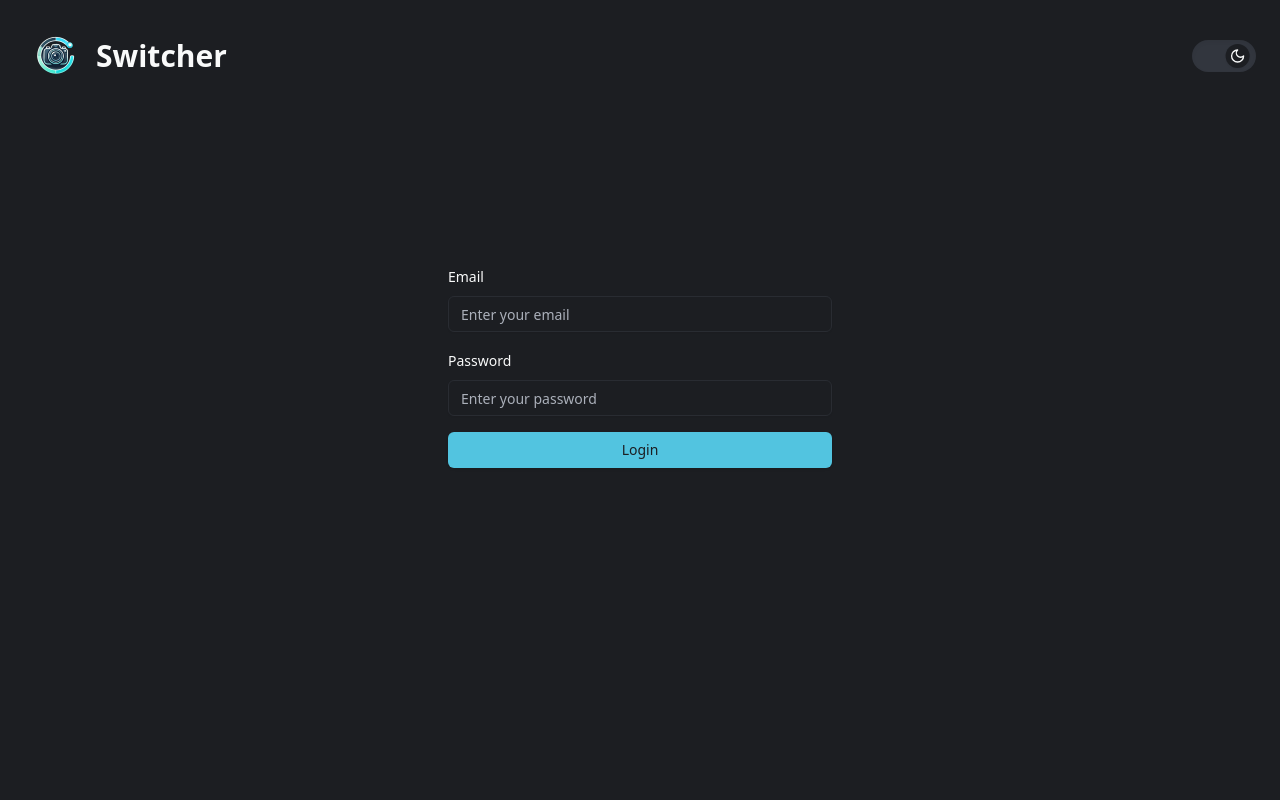
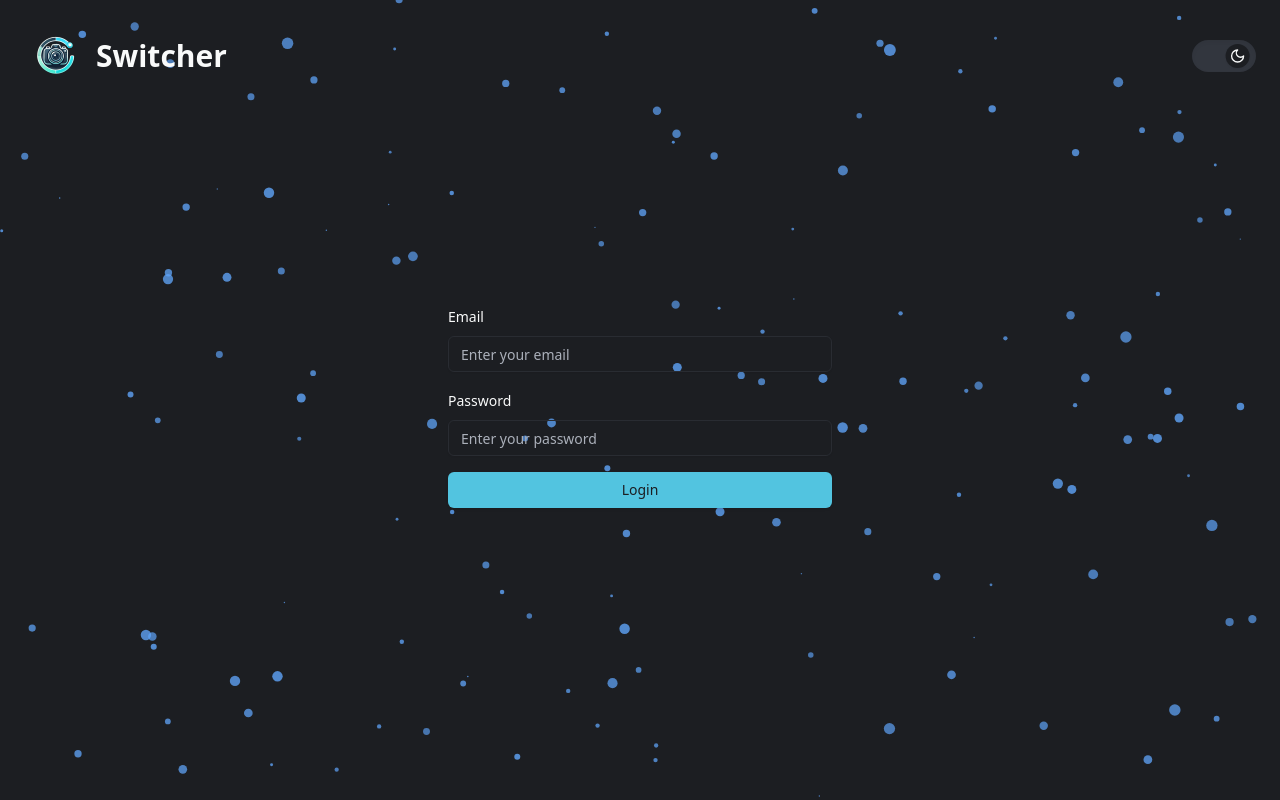
Before and after one commit to skylineagle/switcher, a React (Vite) app: page /login in a window 1280 px wide. Built offline with nearby package versions, Linux system fonts and the light colour scheme; no server answers; what pocketbase would draw is missing.

Commit message:
tweak: cool background

```diff
--- /dev/null
+++ b/src/animation.tsx
@@ -0,0 +1,62 @@
+import { COLORS } from "./consts";
+
+export const Animation = () => {
+  return (
+    <div className="relative size-full -z-10 overflow-hidden rounded-xl">
+      <div className="absolute inset-0">
+        <div className="absolute inset-0" />
+      </div>
+
+      <svg
+        className="w-full h-full"
+        viewBox="0 0 400 200"
+        preserveAspectRatio="none"
+        aria-labelledby="analytics-chart-title"
+      >
+        <title id="analytics-chart-title">Analytics Chart</title>
+        <path
+          className="animate-chart-line-1"
+          d="M0,150 Q100,100 200,140 T400,120"
+          fill="none"
+          stroke="url(#gradient1)"
+          strokeWidth="2"
+          strokeLinecap="round"
+        />
+
+        <path
+          className="animate-chart-line-2"
+          d="M0,100 Q100,150 200,90 T400,110"
+          fill="none"
+          stroke="url(#gradient2)"
+          strokeWidth="2"
+          strokeLinecap="round"
+        />
+
+        <defs>
+          <linearGradient id="gradient1" x1="0%" y1="0%" x2="100%" y2="0%">
+            <stop offset="0%" stopColor="#2673E6" />
+            <stop offset="100%" stopColor="#2673E6" />
+          </linearGradient>
+          <linearGradient id="gradient2" x1="0%" y1="0%" x2="100%" y2="0%">
+            <stop offset="0%" stopColor="#af57db" />
+            <stop offset="100%" stopColor="#af57db" />
+          </linearGradient>
+        </defs>
+      </svg>
+
+      <div className="absolute inset-0 flex items-center justify-around">
+        {[...Array(5)].map((_, i) => (
+          <div
+            key={i}
+            className="w-2 h-2 rounded-full animate-pulse-dot"
+            style={{
+              backgroundColor: COLORS[i % COLORS.length],
+              animationDelay: `${i * 300}ms`,
+              opacity: 0.6,
+            }}
+          />
+        ))}
+      </div>
+    </div>
+  );
+};
--- /dev/null
+++ b/src/background.tsx
@@ -0,0 +1,38 @@
+import { FC, useEffect, useState } from "react";
+import { Particle } from "./particle";
+
+interface ParticleBackgroundProps {
+  particleCount?: number;
+}
+
+export const ParticleBackground: FC<ParticleBackgroundProps> = ({
+  particleCount = 1000,
+}) => {
+  const [particles, setParticles] = useState<{ x: number; y: number }[]>([]);
+
+  useEffect(() => {
+    const generateParticles = () => {
+      const newParticles = [];
+      for (let i = 0; i < particleCount; i++) {
+        newParticles.push({
+          x: Math.random() * window.innerWidth,
+          y: Math.random() * window.innerHeight,
+        });
+      }
+      setParticles(newParticles);
+    };
+
+    generateParticles();
+
+    window.addEventListener("resize", generateParticles);
+    return () => window.removeEventListener("resize", generateParticles);
+  }, [particleCount]);
+
+  return (
+    <div className="fixed inset-0 -z-10 overflow-hidden pointer-events-none bg-gradient-to-br">
+      {particles.map((particle, index) => (
+        <Particle key={index} x={particle.x} y={particle.y} />
+      ))}
+    </div>
+  );
+};
--- a/src/components/pages/cameras.tsx
+++ b/src/components/pages/cameras.tsx
@@ -90,7 +90,7 @@ export function CamerasPage() {
   if (isCamerasLoading) return <div>Loading...</div>;
 
   return (
-    <Card className="size-full shadow-2xl rounded-t-md rounded-b-none border-none">
+    <Card className="size-full shadow-2xl border-none">
       <CardHeader>
         <CardTitle>Devices</CardTitle>
       </CardHeader>
--- /dev/null
+++ b/src/consts.ts
@@ -0,0 +1,12 @@
+export const COLORS = [
+  "hsl(var(--chart-1))",
+  "hsl(var(--chart-2))",
+  "hsl(var(--chart-3))",
+  "hsl(var(--chart-4))",
+  "hsl(var(--chart-5))",
+  "hsl(var(--chart-6))",
+  "hsl(var(--chart-7))",
+  "hsl(var(--chart-8))",
+  "hsl(var(--chart-9))",
+  "hsl(var(--chart-10))",
+];
--- a/src/layout.tsx
+++ b/src/layout.tsx
@@ -1,6 +1,7 @@
 import { AnimatedThemeToggle } from "@/components/ui/animated-theme-toggle";
 import { UserProfile } from "@/components/ui/user-profile";
 import { TooltipProvider } from "./components/ui/tooltip";
+import { ParticleBackground } from "./background";
 
 export function AppLayout({ children }: { children: React.ReactNode }) {
   return (
@@ -8,6 +9,7 @@ export function AppLayout({ children }: { children: React.ReactNode }) {
       <div className="h-screen">
         <div className="flex flex-col h-full p-6 pb-0">
           <div className="flex items-center justify-between shrink-0 mb-2">
+            <ParticleBackground particleCount={150} />
             <div className="flex items-center gap-2">
               <img src="/logo.png" alt="Switcher Logo" className="h-16 w-16" />
               <h1 className="text-3xl font-bold">Switcher</h1>
@@ -18,7 +20,7 @@ export function AppLayout({ children }: { children: React.ReactNode }) {
               <UserProfile />
             </div>
           </div>
-          <div className="flex-1 p-2 pb-0">{children}</div>
+          <div className="flex-1 p-12">{children}</div>
         </div>
       </div>
     </TooltipProvider>
--- /dev/null
+++ b/src/particle.tsx
@@ -0,0 +1,31 @@
+import type React from "react";
+import { motion } from "framer-motion";
+
+interface ParticleProps {
+  x: number;
+  y: number;
+}
+
+export const Particle: React.FC<ParticleProps> = ({ x, y }) => {
+  const size = Math.random() * 7 + 1;
+  return (
+    <motion.div
+      className="absolute rounded-full bg-blue-400"
+      style={{
+        width: size,
+        height: size,
+      }}
+      animate={{
+        x: [x, x + Math.random() * 100 - 50],
+        y: [y, y + Math.random() * 100 - 50],
+        opacity: [0.2, 0.8, 0.2],
+        scale: [1, 1.5, 1],
+      }}
+      transition={{
+        duration: Math.random() * 10 + 10,
+        repeat: Number.POSITIVE_INFINITY,
+        repeatType: "reverse",
+      }}
+    />
+  );
+};
```
